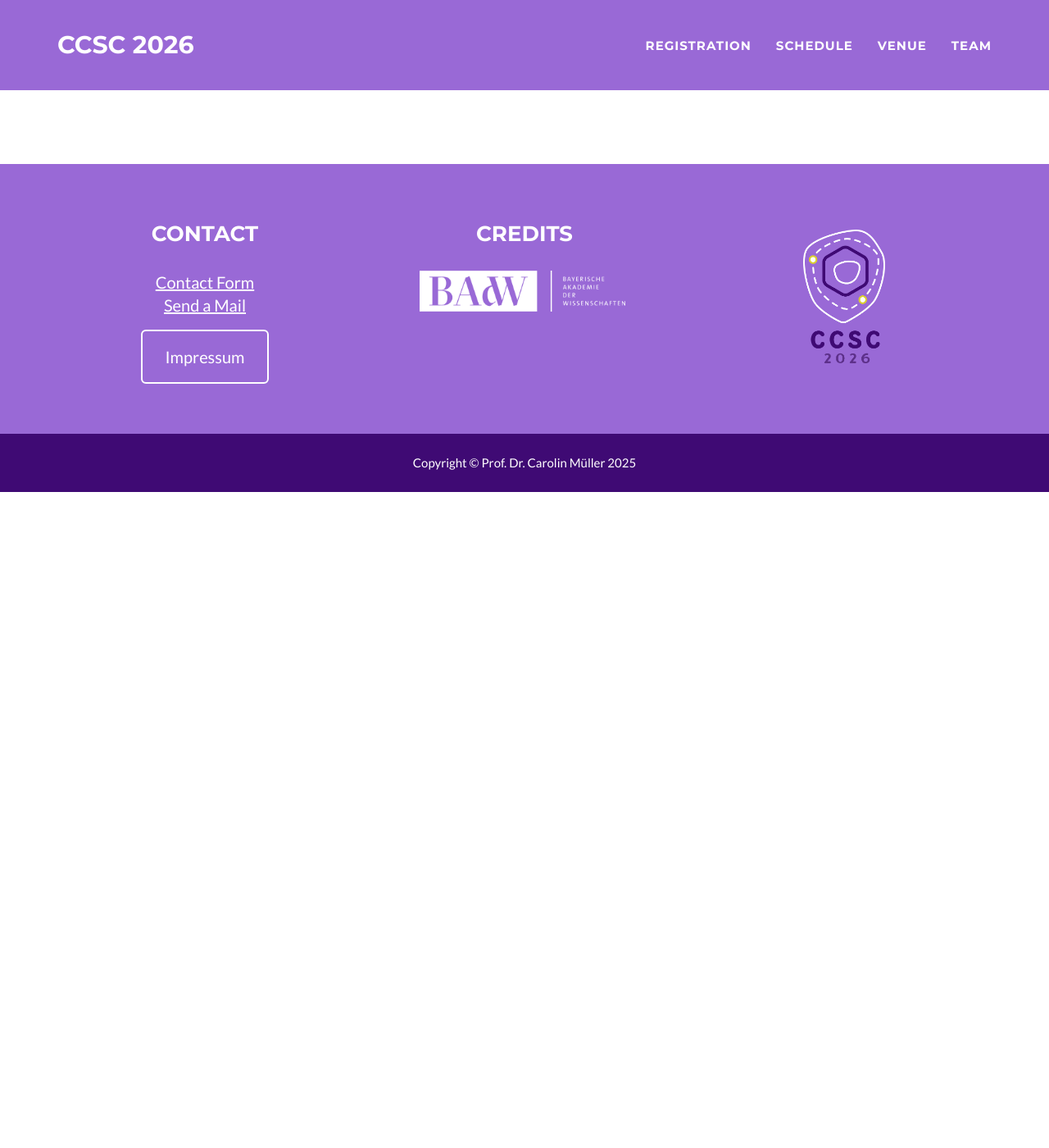
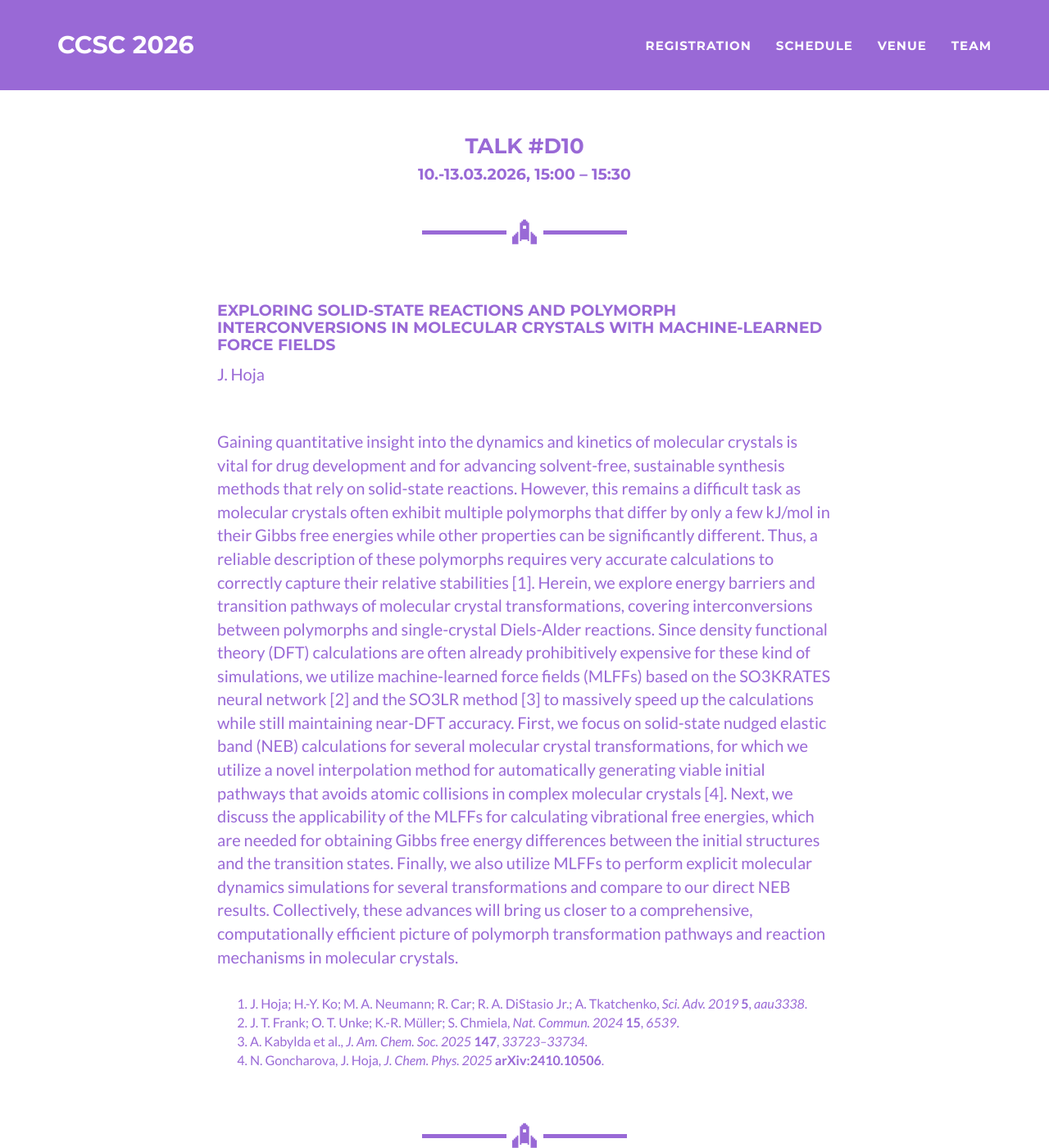
Before and after one commit to ccsc2026/ccsc2026.github.io, a Jekyll site: the page built from talks/hoja.md, in a window 1280 px wide and 1400 px high. Shown: the whole window at 82% size. Built offline with Jekyll 4.4.1, drawn with Linux system fonts in a browser that asks for light colours; our own code applies the rules of GitHub Pages for plain Markdown files; part of the change alters nothing that is shown; some of the changed text lies outside the part shown.

Commit message:
Update hoja.md

```diff
--- a/talks/hoja.md
+++ b/talks/hoja.md
@@ -1,11 +1,11 @@
 ---
 layout: talkpage
-categories: [comms]
+categories: [keynote]
 talknumber: D10
 talktime: '10.-13.03.2026, 15:00 – 15:30'
 speaker: Dr. Johannes Hoja
 img: 'Hoja, Johannes.png'
-location: 'Department of Chemistry · University of Graz · Heinrichstraße 28/IV, 8010 Graz, AT'
+location: 'University of Graz, Department of Chemistry, Heinrichstraße 28/IV, 8010 Graz, AT'
 title: 'Exploring Solid-State Reactions and Polymorph Interconversions in Molecular Crystals with Machine-Learned Force Fields'
 authors: 'J. Hoja'
 abstract: [
@@ -13,9 +13,9 @@ abstract: [
 Herein, we explore energy barriers and transition pathways of molecular crystal transformations, covering interconversions between polymorphs and single-crystal Diels-Alder reactions. Since density functional theory (DFT) calculations are often already prohibitively expensive for these kind of simulations, we utilize machine-learned force fields (MLFFs) based on the SO3KRATES neural network [2] and the SO3LR method [3] to massively speed up the calculations while still maintaining near-DFT accuracy. First, we focus on solid-state nudged elastic band (NEB) calculations for several molecular crystal transformations, for which we utilize a novel interpolation method for automatically generating viable initial pathways that avoids atomic collisions in complex molecular crystals [4]. Next, we discuss the applicability of the MLFFs for calculating vibrational free energies, which are needed for obtaining Gibbs free energy differences between the initial structures and the transition states. Finally, we also utilize MLFFs to perform explicit molecular dynamics simulations for several transformations and compare to our direct NEB results. Collectively, these advances will bring us closer to a comprehensive, computationally efficient picture of polymorph transformation pathways and reaction mechanisms in molecular crystals."
 ]
 references: [
-[1] J. Hoja, H.-Y. Ko, M. A. Neumann, R. Car, R. A. DiStasio Jr., A. Tkatchenko, Sci. Adv. 5, aau3338 (2019).
-[2] J. T. Frank, O. T. Unke, K.-R. Müller, S. Chmiela, Nat. Commun. 15, 6539 (2024).
-[3] A. Kabylda et al., J. Am. Chem. Soc. 147, 33723–33734 (2025).
-[4] N. Goncharova, J. Hoja, J. Chem. Phys., in press, arXiv preprint arXiv:2410.10506 (2025).
+['J. Hoja; H.-Y. Ko; M. A. Neumann; R. Car; R. A. DiStasio Jr.; A. Tkatchenko', 'Sci. Adv. 2019', '5', 'aau3338'],
+['J. T. Frank; O. T. Unke; K.-R. Müller; S. Chmiela', 'Nat. Commun. 2024', '15', '6539'],
+['A. Kabylda et al.', 'J. Am. Chem. Soc. 2025', '147', '33723–33734'],
+['N. Goncharova, J. Hoja', 'J. Chem. Phys. 2025', 'arXiv:2410.10506']
 ]
 ---
```
